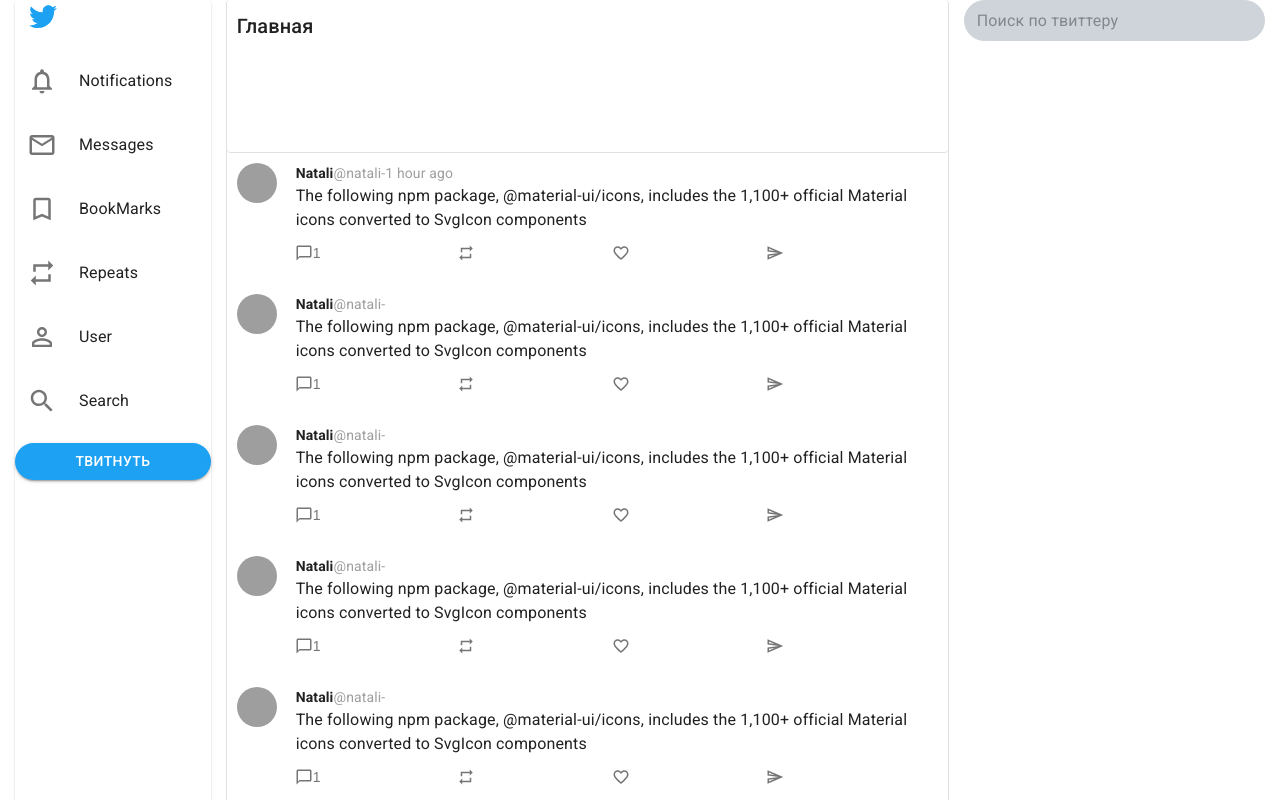
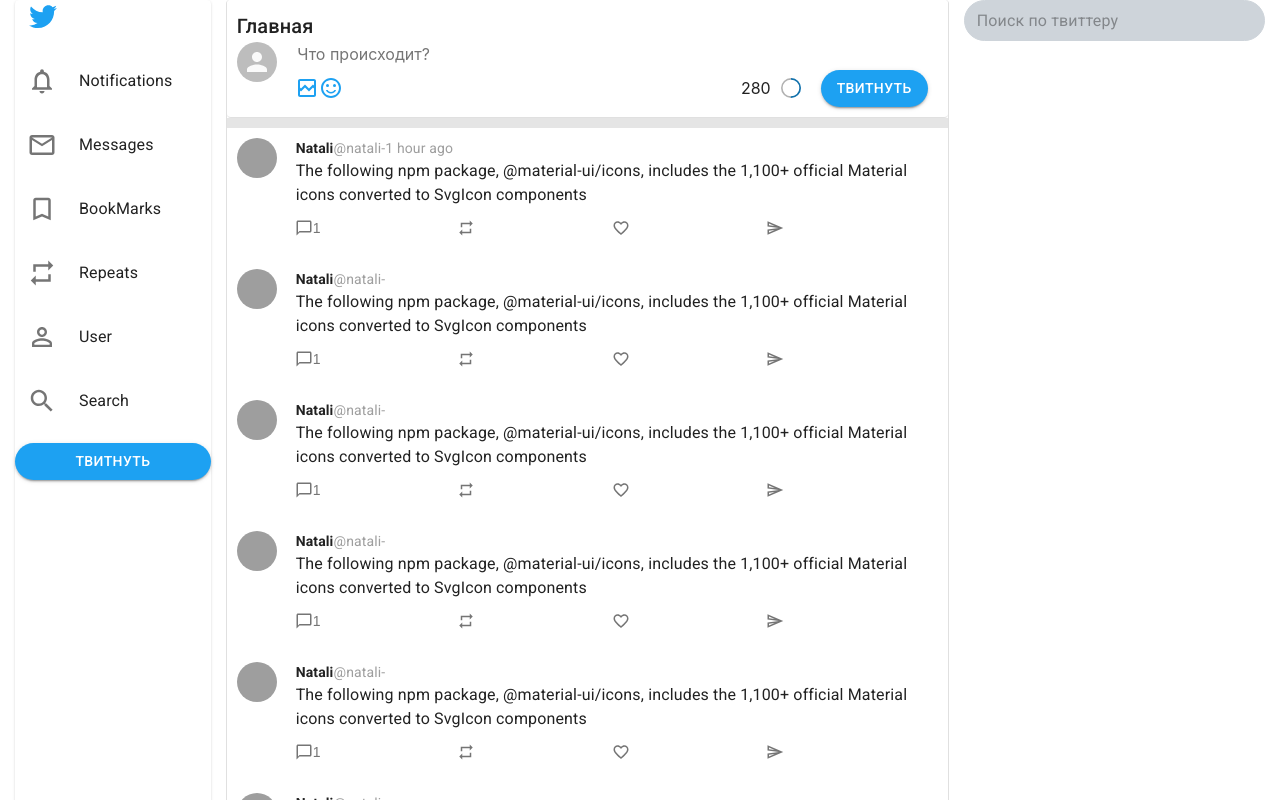
Before and after one commit to cartario/Twitterclone, a React (Create React App) app: page / in a window 1280 px wide. Shown: the top 800 px of the page. Built offline with nearby package versions, Linux system fonts and the light colour scheme; grey boxes are pictures that could not be loaded.

Commit message:
addTweetForm

```diff
--- /dev/null
+++ b/src/add-tweet.jsx
@@ -0,0 +1,35 @@
+import React from 'react';
+import Grid from '@material-ui/core/Grid';
+import Avatar from '@material-ui/core/Avatar';
+import { TextareaAutosize, Button, CircularProgress  } from '@material-ui/core';
+import FileIcon from '@material-ui/icons/BrokenImageOutlined';
+import SmileIcon from '@material-ui/icons/SentimentSatisfiedOutlined';
+
+const AddTweet = ({classes}) => {
+  return (
+    <Grid container>
+      <Grid item xs={1}>
+        <Avatar />
+      </Grid>
+      <Grid item xs={11}>
+        <TextareaAutosize className={classes.addTweetTextarea} placeholder="Что происходит?"/>
+        <div className={classes.addTweetControls}>
+          <div className={classes.addTweetControlsLeftSide}>
+            <FileIcon color="primary"/>
+            <SmileIcon color="primary"/>
+          </div>
+          <div className={classes.addTweetControlsRightSide}>
+            <span>280</span>
+            <div className={classes.addTweetControlsCircularProgress}>
+              <CircularProgress variant="static" value={50} size={20}/>
+              <CircularProgress style={{color: `rgba(0,0,0,0.3)`, position: `absolute`, left: 0}} variant="static" value={100} size={20}/>
+            </div>
+            <Button className={classes.addTweetButton} variant="contained" color="primary">Твитнуть</Button>
+          </div>
+        </div>
+      </Grid>
+    </Grid>
+  );
+};
+
+export default AddTweet;
--- a/src/home.jsx
+++ b/src/home.jsx
@@ -1,5 +1,6 @@
 import React from 'react';
 import SideMenu from './side-menu';
+import AddTweet from './add-tweet';
 import Tweet from './tweet';
 import { makeStyles, withStyles } from '@material-ui/core/styles';
 import Paper from '@material-ui/core/Paper';
@@ -72,6 +73,7 @@
     margin: 0,
     padding: 0,
     listStyle: `none`,
+    borderTop: `10px solid rgba(0,0,0,0.1)`
   },
   tweetsItem: {
     padding: 10,
@@ -103,7 +105,38 @@
   tweetAvatar: {
     width: 40,
     height: 40,
-  }
+  },
+  addTweetTextarea: {
+    width: `100%`,
+    fontFamily: `inherit`,
+    fontSize: 16,
+    border: 0,
+    outline: 'none',
+    resize: `none`,
+  },
+  addTweetControls: {
+    display: `flex`,
+    justifyContent: `space-between`,
+  },
+  addTweetControlsLeftSide: {
+    display: `flex`,
+    alignItems: `center`,
+  },
+  addTweetControlsRightSide: {
+    display: `flex`,
+    alignItems: `center`,
+  },
+  addTweetControlsCircularProgress: {
+    position: `relative`,
+    margin: `0 10px`,
+    display: `flex`,
+    alignItems: `center`,
+  },
+  addTweetButton: {
+    margin: `0 10px`,
+    borderRadius: 30,
+    color: `white`,
+  },
 }));
 
 const text = `The following npm package, @material-ui/icons, includes the 1,100+ official Material icons converted to SvgIcon components`;
@@ -162,7 +195,6 @@
 ];
 
 const BootstrapInput = withStyles((theme) => ({
-
   input: {
     borderRadius: 40,
     position: 'relative',
@@ -177,7 +209,6 @@
   const classes = useStyles();
   return (
     <Container maxWidth="lg">
-
       <Grid container spacing={3}>
         <Grid  item xs={2}>
           <SideMenu classes={classes}/>
@@ -188,8 +219,7 @@
               <Typography variant="h6">
                 Главная
               </Typography>
-              <form style={{height: `100px`}}>
-              </form>
+              <AddTweet classes={classes}/>
             </Paper>
             <ul className={classes.tweetsList}>
               {users.map((user)=>
```
